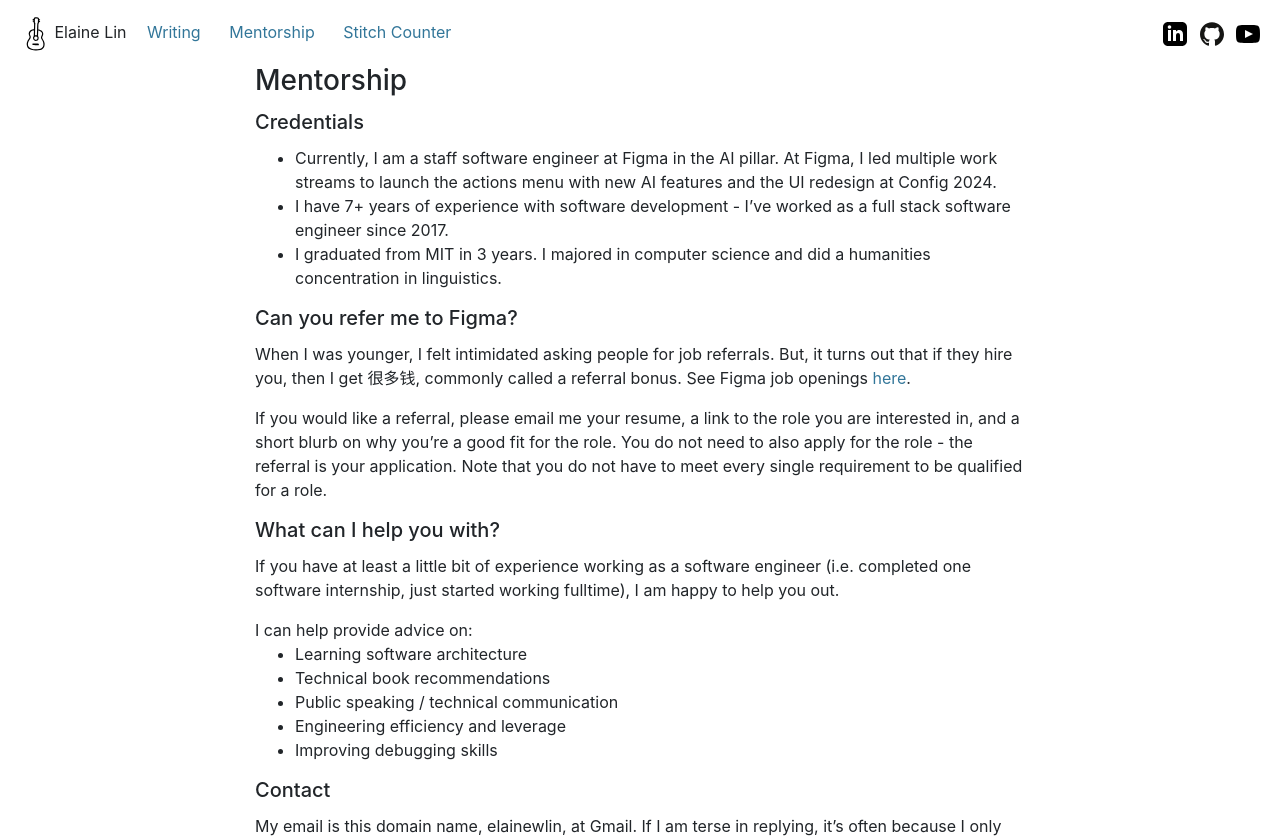
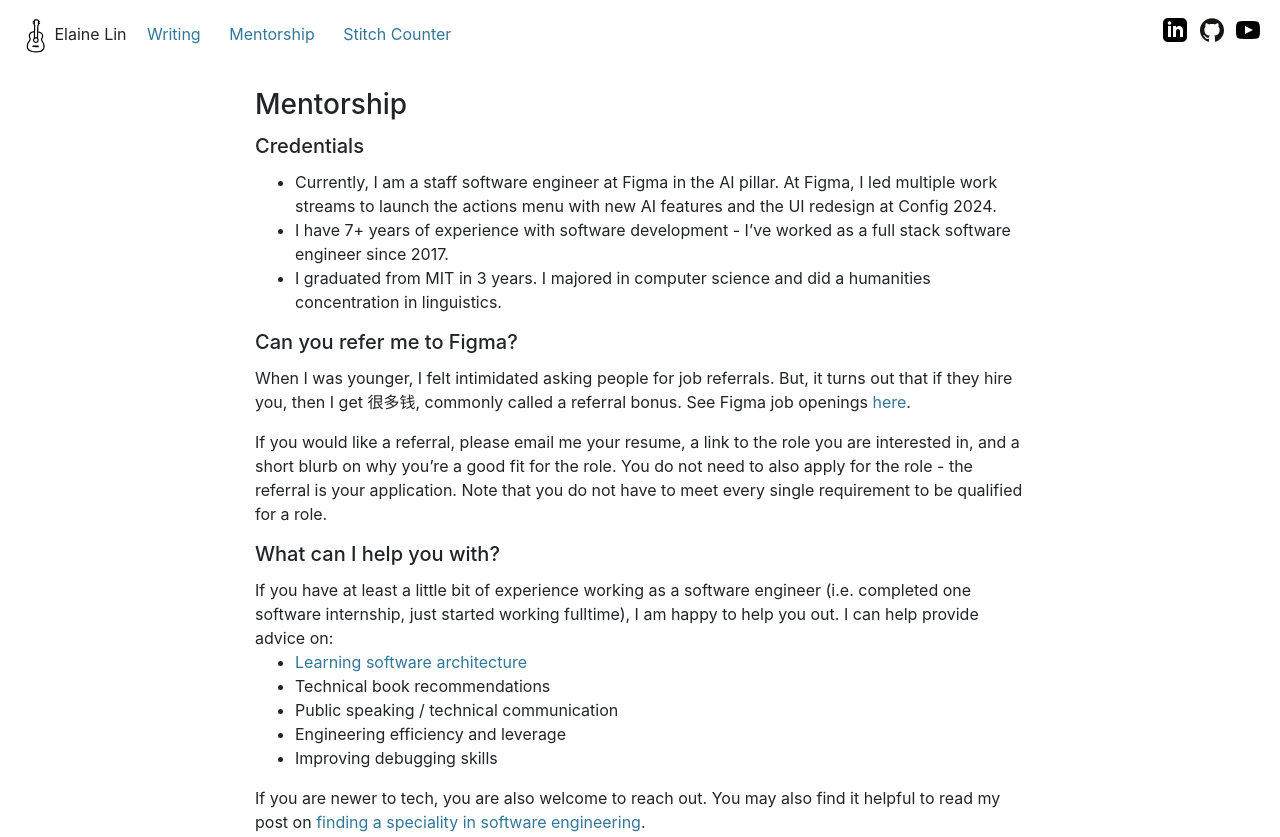
Before and after one commit to elainewlin/personal-website, a plain HTML site: page mentorship.html in a window 1280 px wide. Shown: the top 837 px of the page. Drawn offline with Linux system fonts and the light colour scheme.

Commit message:
Small edits to mentorship

```diff
--- a/css/main.css
+++ b/css/main.css
@@ -5,9 +5,7 @@
 }
 
 .navigation {
-  line-height: 48px;
-  height: 48px;
-  padding: 8px 16px;
+  padding: 16px;
   display: flex;
   justify-content: space-between;
 }
--- a/mentorship.html
+++ b/mentorship.html
@@ -35,15 +35,15 @@
     <p>When I was younger, I felt intimidated asking people for job referrals. But, it turns out that if they hire you, then I get 很多钱, commonly called a referral bonus. See Figma job openings <a href="https://www.figma.com/careers/#job-openings" target="_blank">here</a>.</p>
     <p>If you would like a referral, please email me your resume, a link to the role you are interested in, and a short blurb on why you’re a good fit for the role. You do not need to also apply for the role - the referral is your application. Note that you do not have to meet every single requirement to be qualified for a role.</p>
     <h2 class="text-large" id="#help">What can I help you with?</h2>
-    <p>If you have at least a little bit of experience working as a software engineer (i.e. completed one software internship, just started working fulltime), I am happy to help you out.</p>
-    <p class="paragraph-no-space">I can help provide advice on:</p>
+    <p class="paragraph-no-space">If you have at least a little bit of experience working as a software engineer (i.e. completed one software internship, just started working fulltime), I am happy to help you out. I can help provide advice on:</p>
     <ul>
-      <li>Learning software architecture</li>
+      <li><a target="_blank" href="/writing/software/learning_software_architecture.html">Learning software architecture</a></li>
       <li>Technical book recommendations</li>
       <li>Public speaking / technical communication</li>
       <li>Engineering efficiency and leverage</li>
       <li>Improving debugging skills</li>
     </ul>
+    <p>If you are newer to tech, you are also welcome to reach out. You may also find it helpful to read my post on <a target="_blank" href="/writing/software/finding_software_specialty.html">finding a speciality in software engineering</a>.</p>
     <h2 class="text-large" id="#contact">Contact</h2>
     <p>My email is this domain name, elainewlin, at Gmail. If I am terse in replying, it’s often because I only have one paw free for typing. If I am slow in replying, it’s likely because I do not check my email that often.</p>
     <h2 class="text-large" id="#why">Why do I have this page?</h2>
```
